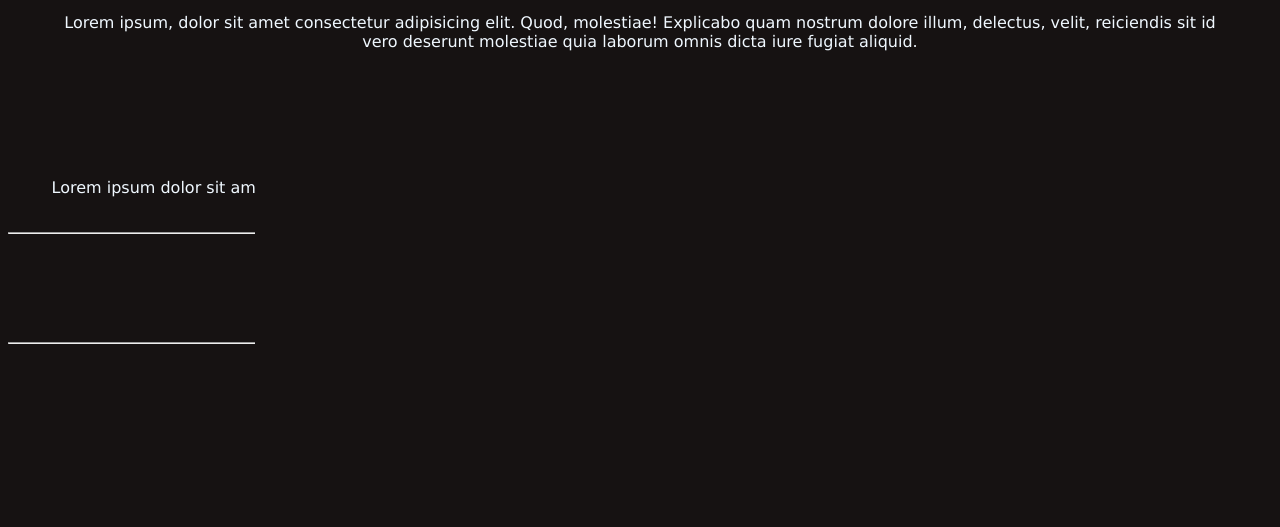
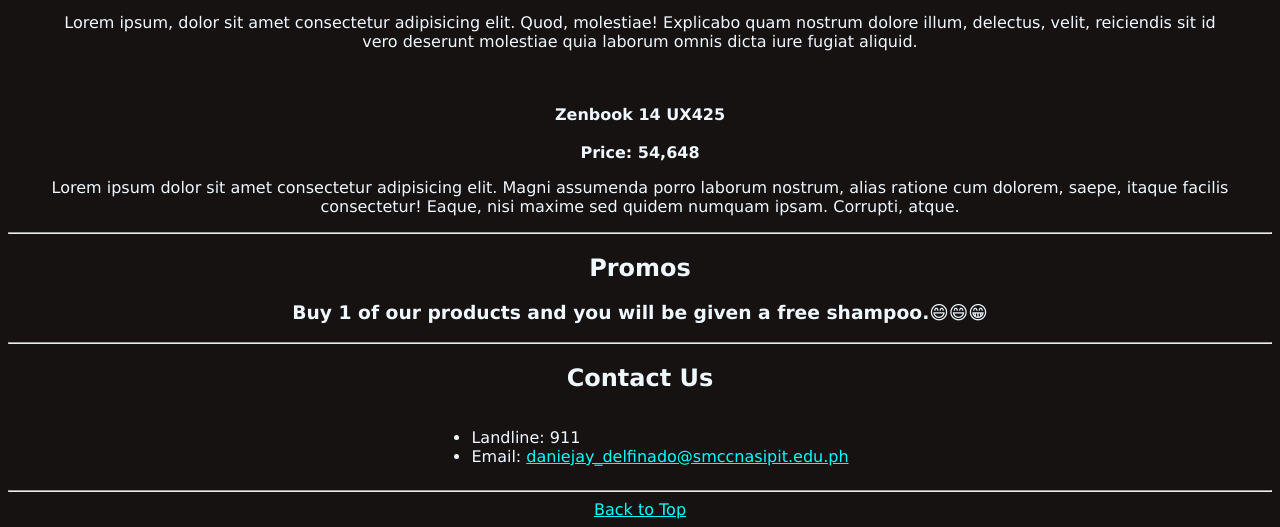
Before and after one commit to DanieJDelfinado/MyOnlineStore, a plain HTML site: page index.html in a window 1280 px wide. Shown: the part 1675-2202 px from the top of the page. Before the commit the page ends 2165 px from the top, so only its background shows below. Drawn offline with Linux system fonts and the light colour scheme.

Commit message:
Update index.html

```diff
--- a/index.html
+++ b/index.html
@@ -7,7 +7,7 @@
       <link rel="stylesheet" href="stylesheet.css">
 
 </head>
-<body>
+<body id="body">
         <header>
              <div class="center">
                  <div class="fontColor">
@@ -95,7 +95,12 @@
                         </ul>
 
                        </article>
+                       <hr>
+
                     </main>
+                    <footer>
+                        <a href="#body">Back to Top</a>
+                    </footer>
                    </div>
 
 
```
